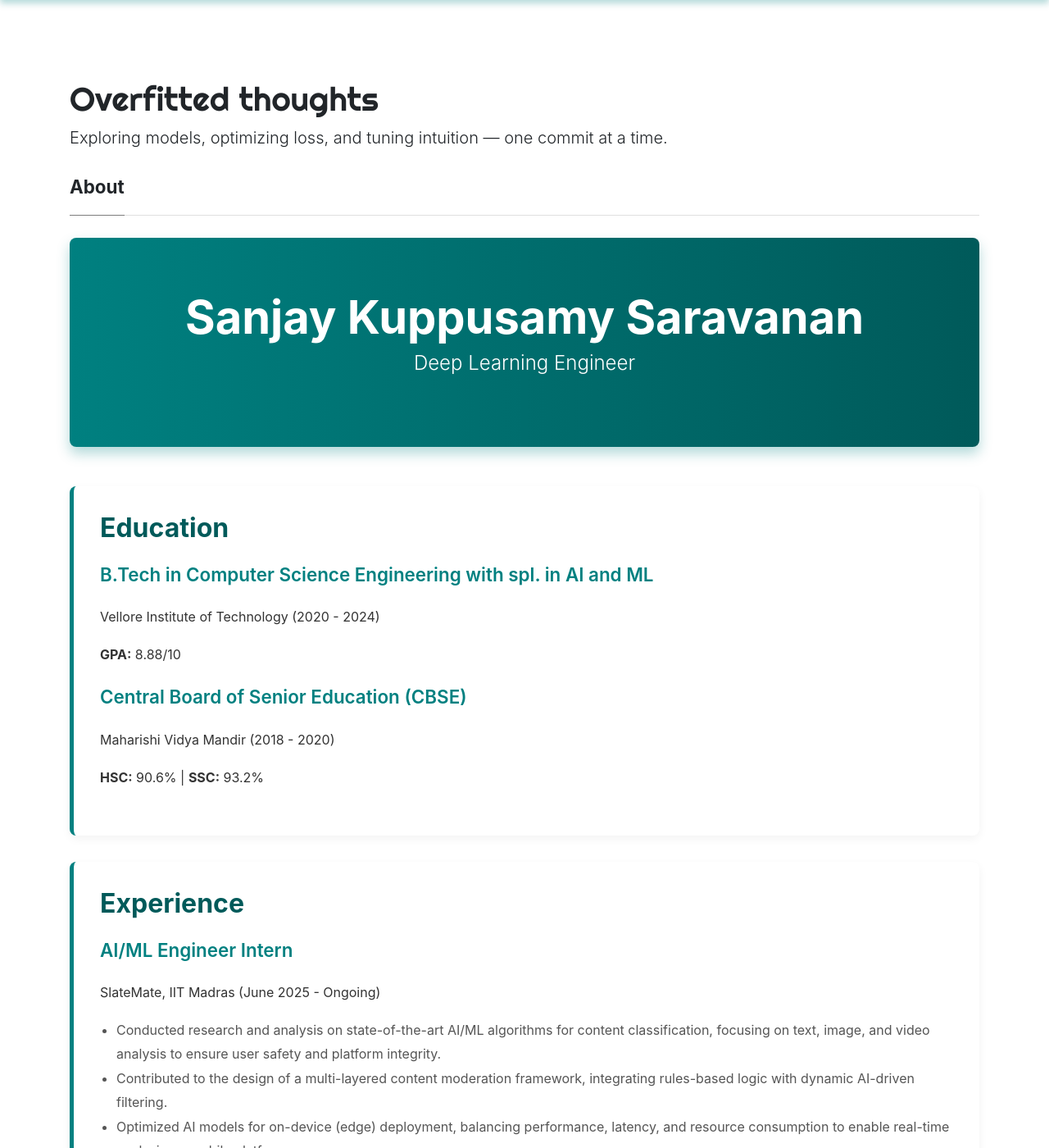
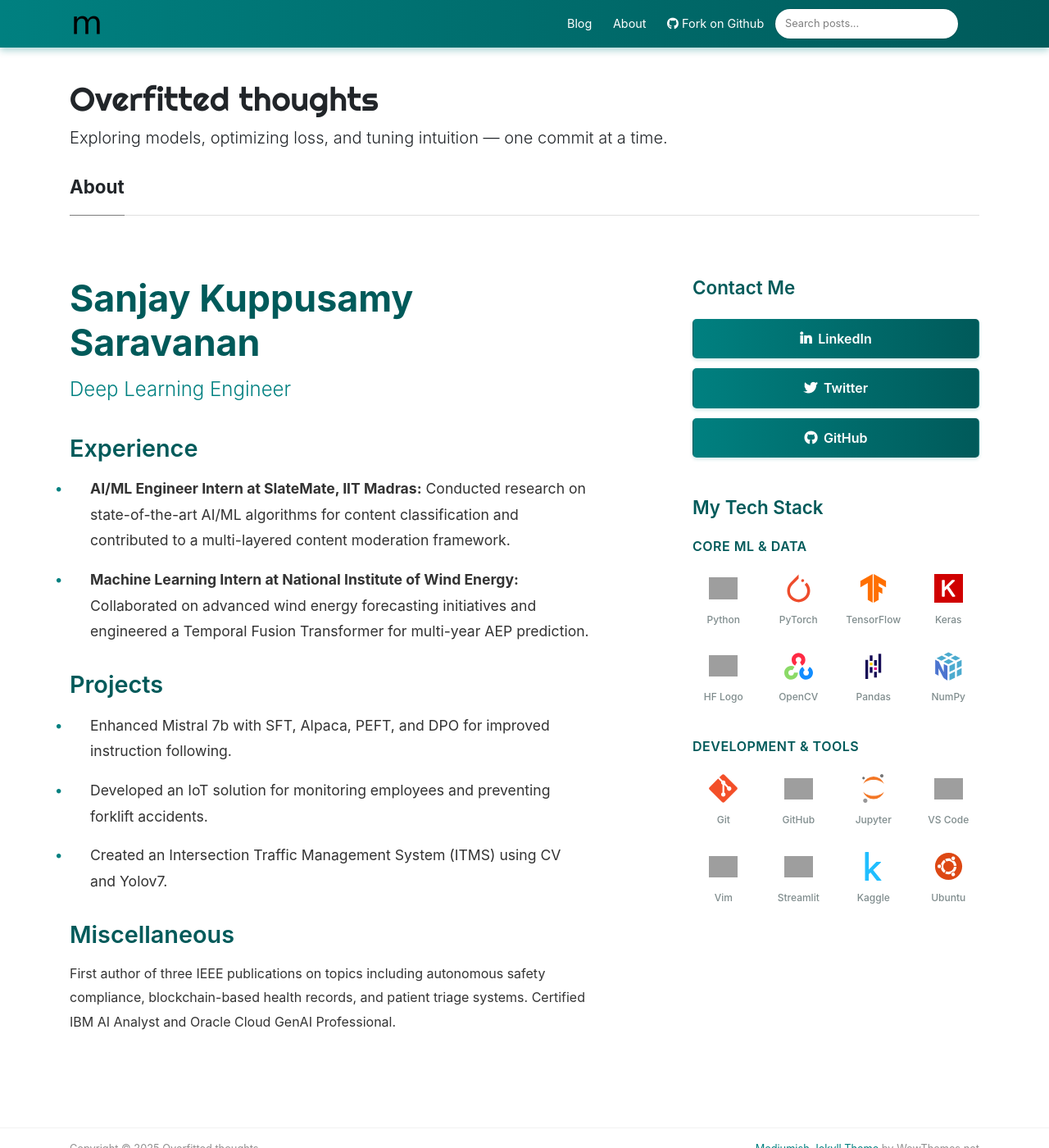
Before and after one commit to sanjay-ks23/sanjay-ks23.github.io, a Jekyll site: the page built from _pages/about.md, in a window 1280 px wide and 1400 px high. Shown: the whole window at 82% size. Built offline with Jekyll 4.4.1, drawn with Linux system fonts in a browser that asks for light colours; nearby versions of some CDN libraries; some of the changed text lies outside the part shown; grey boxes are pictures that could not be loaded.

Commit message:
Update about.md

```diff
--- a/_pages/about.md
+++ b/_pages/about.md
@@ -9,187 +9,186 @@
 
 <style>
     .about-page-container {
-        padding: 0;
+        padding: 3rem 0;
     }
-    .about-header {
-        background: linear-gradient(to right, #008080, #005a5a);
-        color: #fff;
-        padding: 4rem 2rem;
-        text-align: center;
-        border-radius: 8px;
-        margin-bottom: 3rem;
-        box-shadow: 0 8px 16px rgba(0, 128, 128, 0.3);
+    .about-main-content h1 {
+        font-size: 2.8rem;
+        font-weight: 700;
+        color: #005a5a;
+        margin-bottom: 0.5rem;
     }
-    .about-header h1 {
-        font-size: 3.5rem;
-        font-weight: 700;
-        margin: 0;
+    .about-main-content .designation {
+        font-size: 1.5rem;
+        font-weight: 300;
+        color: #008080;
+        margin-bottom: 2rem;
     }
-    .about-header p {
-        font-size: 1.5rem;
-        margin: 0;
-        font-weight: 300;
+    .about-main-content .section-title {
+        font-size: 1.8rem;
+        font-weight: 600;
+        color: #005a5a;
+        margin-top: 2rem;
+        margin-bottom: 1rem;
     }
-    .section-card {
-        background: #fff;
-        padding: 2rem;
-        border-radius: 8px;
-        margin-bottom: 2rem;
-        box-shadow: 0 4px 12px rgba(0, 0, 0, 0.05);
-        border-left: 5px solid #008080;
+    .about-main-content ul {
+        list-style: none;
+        padding-left: 0;
     }
-    .section-card h2 {
-        font-size: 2rem;
-        font-weight: 700;
+    .about-main-content ul li {
+        font-size: 1.1rem;
+        line-height: 1.8;
+        color: #333;
+        margin-bottom: 1rem;
+        position: relative;
+        padding-left: 25px;
+    }
+    .about-main-content ul li:before {
+        content: '•';
+        color: #008080;
+        font-weight: bold;
+        display: inline-block;
+        width: 1em;
+        margin-left: -1em;
+        position: absolute;
+        left: 0;
+    }
+
+    .about-sidebar {
+        position: sticky;
+        top: 80px;
+    }
+    .about-sidebar h4 {
+        font-size: 1.4rem;
+        font-weight: 600;
         color: #005a5a;
         margin-bottom: 1.5rem;
     }
-    .item {
+    .contact-buttons .btn {
+        display: flex;
+        align-items: center;
+        justify-content: center;
+        width: 100%;
+        margin-bottom: 0.75rem;
+        padding: 0.7rem 0;
+        font-weight: 600;
+        border-radius: 5px;
+        transition: all 0.3s ease;
+        border: 1px solid transparent;
+        box-shadow: 0 2px 4px rgba(0, 128, 128, 0.2);
+    }
+    .btn-linkedin { background: linear-gradient(to right, #008080, #005a5a); color: white; }
+    .btn-linkedin:hover { box-shadow: 0 4px 8px rgba(0, 128, 128, 0.4); }
+    .btn-twitter { background: linear-gradient(to right, #008080, #005a5a); color: white; }
+    .btn-twitter:hover { box-shadow: 0 4px 8px rgba(0, 128, 128, 0.4); }
+    .btn-github { background: linear-gradient(to right, #008080, #005a5a); color: white; }
+    .btn-github:hover { box-shadow: 0 4px 8px rgba(0, 128, 128, 0.4); }
+
+    .tech-stack-sidebar {
+        margin-top: 3rem;
+    }
+    .tech-category-sidebar {
+        margin-bottom: 2.5rem;
+    }
+    .tech-category-sidebar h5 {
+        font-size: 1rem;
+        font-weight: 600;
+        color: #005a5a;
         margin-bottom: 1.5rem;
+        text-transform: uppercase;
+        letter-spacing: 0.5px;
     }
-    .item h3 {
-        font-size: 1.4rem;
-        font-weight: 600;
-        color: #008080;
+    .tech-stack-grid-sidebar {
+        display: grid;
+        grid-template-columns: repeat(4, 1fr);
+        gap: 1.75rem 1rem;
     }
-    .item p {
-        margin-bottom: 0.5rem;
-        color: #333;
+    .tech-icon-sidebar {
+        display: flex;
+        flex-direction: column;
+        align-items: center;
+        text-align: center;
+        gap: 0.6rem;
+        transition: transform 0.2s ease;
     }
-    .item ul {
-        padding-left: 20px;
-        color: #555;
+    .tech-icon-sidebar:hover {
+        transform: scale(1.1);
     }
-    .skills-list {
-        list-style: none;
-        padding: 0;
-        display: flex;
-        flex-wrap: wrap;
-        gap: 10px;
+    .tech-icon-sidebar img {
+        height: 35px;
+        width: 35px;
+        object-fit: contain;
     }
-    .skills-list li {
-        background: #e6f2f2;
-        color: #005a5a;
-        padding: 8px 15px;
-        border-radius: 20px;
+    .tech-icon-sidebar span {
+        font-size: 0.75rem;
+        color: #7f8c8d;
         font-weight: 500;
     }
 </style>
 
 <div class="container about-page-container">
+    <div class="row">
+        <!-- Main Content -->
+        <div class="col-lg-7 about-main-content">
+            <h1>Sanjay Kuppusamy Saravanan</h1>
+            <p class="designation">Deep Learning Engineer</p>
 
-    <div class="about-header">
-        <h1>Sanjay Kuppusamy Saravanan</h1>
-        <p>Deep Learning Engineer</p>
-    </div>
+            <h2 class="section-title">Experience</h2>
+            <ul>
+                <li><strong>AI/ML Engineer Intern at SlateMate, IIT Madras:</strong> Conducted research on state-of-the-art AI/ML algorithms for content classification and contributed to a multi-layered content moderation framework.</li>
+                <li><strong>Machine Learning Intern at National Institute of Wind Energy:</strong> Collaborated on advanced wind energy forecasting initiatives and engineered a Temporal Fusion Transformer for multi-year AEP prediction.</li>
+            </ul>
 
-    <div class="section-card">
-        <h2>Education</h2>
-        <div class="item">
-            <h3>B.Tech in Computer Science Engineering with spl. in AI and ML</h3>
-            <p>Vellore Institute of Technology (2020 - 2024)</p>
-            <p><strong>GPA:</strong> 8.88/10</p>
+            <h2 class="section-title">Projects</h2>
+            <ul>
+                <li>Enhanced Mistral 7b with SFT, Alpaca, PEFT, and DPO for improved instruction following.</li>
+                <li>Developed an IoT solution for monitoring employees and preventing forklift accidents.</li>
+                <li>Created an Intersection Traffic Management System (ITMS) using CV and Yolov7.</li>
+            </ul>
+
+            <h2 class="section-title">Miscellaneous</h2>
+            <p>First author of three IEEE publications on topics including autonomous safety compliance, blockchain-based health records, and patient triage systems. Certified IBM AI Analyst and Oracle Cloud GenAI Professional.</p>
         </div>
-        <div class="item">
-            <h3>Central Board of Senior Education (CBSE)</h3>
-            <p>Maharishi Vidya Mandir (2018 - 2020)</p>
-            <p><strong>HSC:</strong> 90.6% | <strong>SSC:</strong> 93.2%</p>
+
+        <!-- Sidebar -->
+        <div class="col-lg-4 offset-lg-1">
+            <div class="about-sidebar">
+                <h4>Contact Me</h4>
+                <div class="contact-buttons">
+                    <a href="https://linkedin.com/in/sanjayks2317" target="_blank" class="btn btn-linkedin"><i class="fab fa-linkedin-in mr-2"></i>LinkedIn</a>
+                    <a href="https://twitter.com/Sanj_AI_space" target="_blank" class="btn btn-twitter"><i class="fab fa-twitter mr-2"></i>Twitter</a>
+                    <a href="https://github.com/sanjay-ks23" target="_blank" class="btn btn-github"><i class="fab fa-github mr-2"></i>GitHub</a>
+                </div>
+
+                <div class="tech-stack-sidebar">
+                    <h4>My Tech Stack</h4>
+                    <div class="tech-category-sidebar">
+                        <h5>Core ML & Data</h5>
+                        <div class="tech-stack-grid-sidebar">
+                            <div class="tech-icon-sidebar"><img src="{{ site.baseurl }}/assets/svg/Python.svg" alt="Python"><span>Python</span></div>
+                            <div class="tech-icon-sidebar"><img src="{{ site.baseurl }}/assets/svg/PyTorch.svg" alt="PyTorch"><span>PyTorch</span></div>
+                            <div class="tech-icon-sidebar"><img src="{{ site.baseurl }}/assets/svg/TensorFlow.svg" alt="TensorFlow"><span>TensorFlow</span></div>
+                            <div class="tech-icon-sidebar"><img src="{{ site.baseurl }}/assets/svg/Keras.svg" alt="Keras"><span>Keras</span></div>
+                            <div class="tech-icon-sidebar"><img src="{{ site.baseurl }}/assets/svg/Hugging-Face.svg" alt="Hugging Face"><span>HF Logo</span></div>
+                            <div class="tech-icon-sidebar"><img src="{{ site.baseurl }}/assets/svg/OpenCV.svg" alt="OpenCV"><span>OpenCV</span></div>
+                            <div class="tech-icon-sidebar"><img src="{{ site.baseurl }}/assets/svg/Pandas.svg" alt="Pandas"><span>Pandas</span></div>
+                            <div class="tech-icon-sidebar"><img src="{{ site.baseurl }}/assets/svg/NumPy.svg" alt="NumPy"><span>NumPy</span></div>
+                        </div>
+                    </div>
+                    <div class="tech-category-sidebar">
+                        <h5>Development & Tools</h5>
+                        <div class="tech-stack-grid-sidebar">
+                            <div class="tech-icon-sidebar"><img src="{{ site.baseurl }}/assets/svg/Git.svg" alt="Git"><span>Git</span></div>
+                            <div class="tech-icon-sidebar"><img src="{{ site.baseurl }}/assets/svg/GitHub.svg" alt="GitHub"><span>GitHub</span></div>
+                            <div class="tech-icon-sidebar"><img src="{{ site.baseurl }}/assets/svg/Jupyter.svg" alt="Jupyter"><span>Jupyter</span></div>
+                            <div class="tech-icon-sidebar"><img src="{{ site.baseurl }}/assets/svg/Visual-Studio-Code-(VS-Code).svg" alt="VS Code"><span>VS Code</span></div>
+                            <div class="tech-icon-sidebar"><img src="{{ site.baseurl }}/assets/svg/Vim.svg" alt="Vim"><span>Vim</span></div>
+                            <div class="tech-icon-sidebar"><img src="{{ site.baseurl }}/assets/svg/Streamlit.svg" alt="Streamlit"><span>Streamlit</span></div>
+                            <div class="tech-icon-sidebar"><img src="{{ site.baseurl }}/assets/svg/Kaggle.svg" alt="Kaggle"><span>Kaggle</span></div>
+                            <div class="tech-icon-sidebar"><img src="{{ site.baseurl }}/assets/svg/Ubuntu.svg" alt="Ubuntu"><span>Ubuntu</span></div>
+                        </div>
+                    </div>
+                </div>
+            </div>
         </div>
     </div>
-
-    <div class="section-card">
-        <h2>Experience</h2>
-        <div class="item">
-            <h3>AI/ML Engineer Intern</h3>
-            <p>SlateMate, IIT Madras (June 2025 - Ongoing)</p>
-            <ul>
-                <li>Conducted research and analysis on state-of-the-art AI/ML algorithms for content classification, focusing on text, image, and video analysis to ensure user safety and platform integrity.</li>
-                <li>Contributed to the design of a multi-layered content moderation framework, integrating rules-based logic with dynamic AI-driven filtering.</li>
-                <li>Optimized AI models for on-device (edge) deployment, balancing performance, latency, and resource consumption to enable real-time analysis on mobile platforms.</li>
-            </ul>
-        </div>
-        <div class="item">
-            <h3>Machine Learning Intern</h3>
-            <p>National Institute of Wind Energy, Government of India (October 2024 - March 2025)</p>
-            <ul>
-                <li>Collaborated with Dr. Julian Antony Quick (contributor to TOPFARM), Technical University of Denmark, on advanced wind energy forecasting initiatives.</li>
-                <li>Led the design and evaluation of predictive models for Annual Energy Production (AEP) using meteorological data from regional wind farms.</li>
-                <li>Engineered a Temporal Fusion Transformer from scratch with Monte Carlo simulation to predict uncertainty and finally to forecast multi-year AEP; achieved a Mean Squared Error (MSE) of 0.040.</li>
-            </ul>
-        </div>
-    </div>
-
-    <div class="section-card">
-        <h2>Publications</h2>
-        <div class="item">
-            <h3>First Author: Automated Safety Compliance Monitoring in Industrial Environments with Autonomous Rover, (IEEE)</h3>
-            <ul>
-                <li>Engineered an autonomous edge AI system for industrial safety compliance on NVIDIA Jetson, Triton Server, and DeepStream SDK. Optimized and deployed a YOLO model (97.8% precision, 60 fps) with Azure IoT Hub integration. Conducted comparative analysis of embedded systems (Jetson vs. Raspberry Pi) to propose a low-latency, scalable framework.</li>
-            </ul>
-        </div>
-        <div class="item">
-            <h3>Securing Patient Health Records Using Blockchain, (IEEE)</h3>
-            <ul>
-                <li>Designed a decentralised health record system (Ethereum, IPFS) for patient-centric data ownership and secure, selective record sharing.</li>
-            </ul>
-        </div>
-        <div class="item">
-            <h3>Blockchain Enhanced Patient Triage System, (IEEE)</h3>
-            <ul>
-                <li>Developed a triage platform (React.js, Ethereum, IPFS, NLP) for automated medical entity extraction, ADE detection, and secure data sharing.</li>
-            </ul>
-        </div>
-    </div>
-
-    <div class="section-card">
-        <h2>Projects</h2>
-        <ul>
-            <li>Enhancing Mistral 7b - SFT with Alpaca + PEFT + DPO on HH-RLHF for better Instruction Following capabilities.</li>
-            <li>Industrial Presentation on IoT Solution for monitoring employees and preventing forklift reversing accidents (Edge AI), Hannon Systems.</li>
-            <li>Intersection Traffic Management System (ITMS) - CV Yolov7</li>
-            <li>AI Malware Detection System - Sandboxing with Azure - NLP ML to prevent malware attacks.</li>
-            <li>Rhesus macaque trespassing with ultrasonic sound waves and Calcium Carbide Cannon using CV- VIT Seed Fund Project.</li>
-        </ul>
-    </div>
-
-    <div class="section-card">
-        <h2>Skills</h2>
-        <ul class="skills-list">
-            <li>Python</li>
-            <li>TensorFlow</li>
-            <li>PyTorch</li>
-            <li>Cloud Computing (Azure, IBM, GCP)</li>
-            <li>Edge Computing</li>
-            <li>Deep Learning</li>
-            <li>Reinforcement Learning</li>
-            <li>Data Structures and Algorithm Design</li>
-            <li>Git</li>
-            <li>Linux</li>
-            <li>Predictive Modelling</li>
-            <li>Computer Vision</li>
-            <li>NLP</li>
-            <li>LLM</li>
-            <li>Web Scraping</li>
-            <li>RAG</li>
-            <li>Blockchain</li>
-            <li>IoT</li>
-        </ul>
-    </div>
-
-    <div class="section-card">
-        <h2>Certifications</h2>
-        <div class="item">
-            <h3>IBM AI Analyst</h3>
-            <p>Apr 2023 - May 2023</p>
-        </div>
-        <div class="item">
-            <h3>Oracle Cloud GenAI Professional</h3>
-            <p>May 2024 - Jun 2024</p>
-        </div>
-        <div class="item">
-            <h3>IELTS Academic</h3>
-            <p>Grade: 7.5 (Jun 2024)</p>
-        </div>
-    </div>
-
 </div>
```
